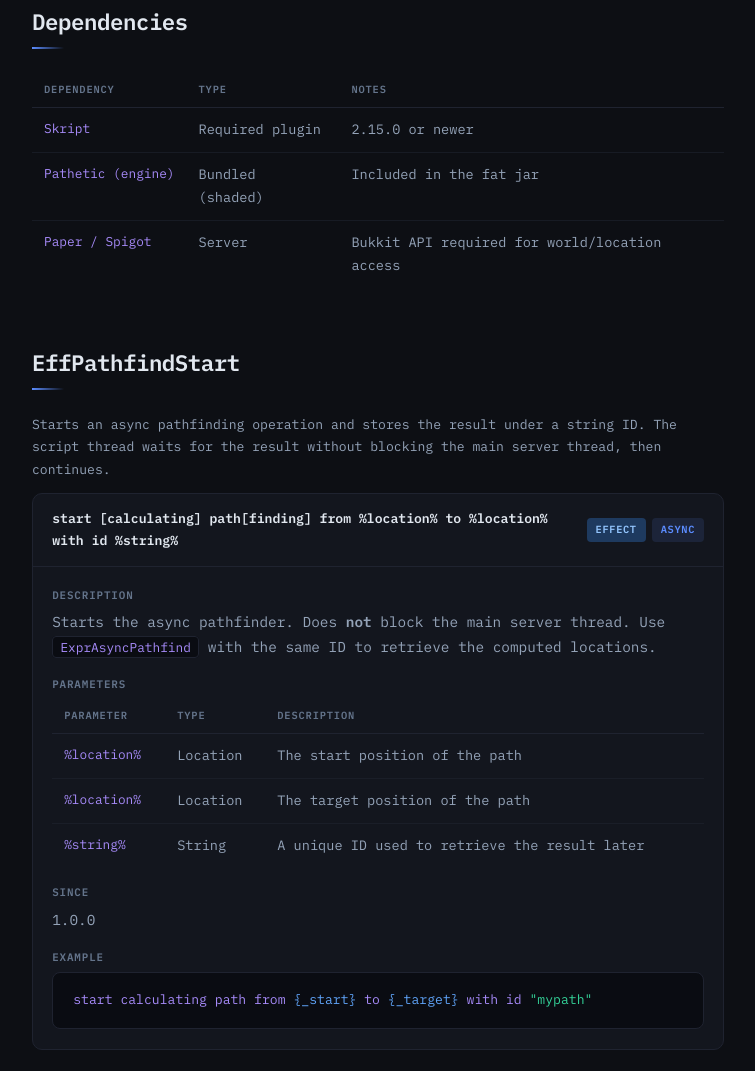
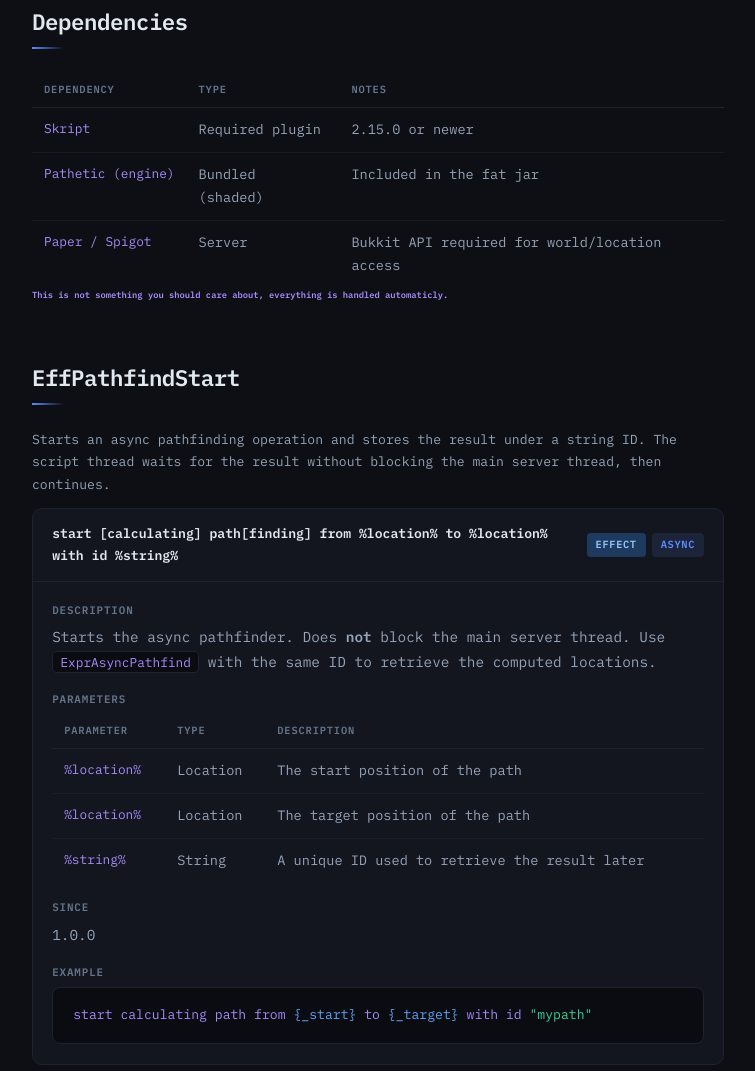
Before and after one commit to jogit222/pathetic_skript, a plain HTML site: page index.html in a window 1280 px wide. Shown: the part 1086-2157 px from the top of the page, without its empty margins (272-1027 px from the left). Drawn offline with Linux system fonts and the light colour scheme.

Commit message:
Update index.html

```diff
--- a/index.html
+++ b/index.html
@@ -537,6 +537,7 @@
           </tr>
         </tbody>
       </table>
+      <h6>This is not something you should care about, everything is handled automaticly.</h6>
     </section>
 
     <!-- EFF PATHFIND START -->
```
